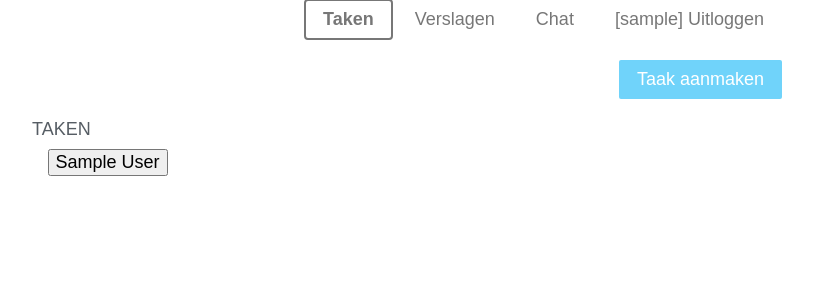
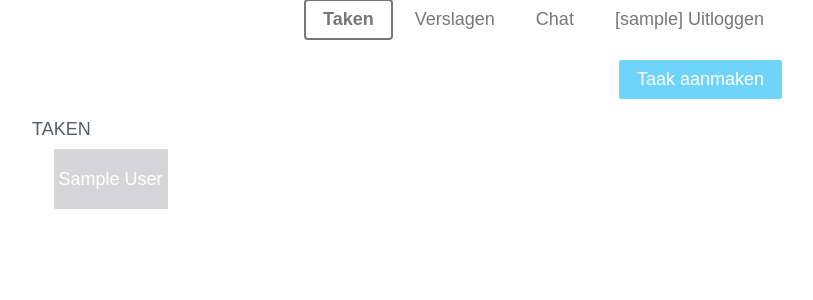
Before and after one commit to KuroiRoy/IntranetTest, a PHP site: page /tasks.php in a window 1280 px wide. Shown: the top 300 px of the page, without its empty margins (242-1055 px from the left). Run offline with PHP 8.4, Linux system fonts and the light colour scheme; the visitor is signed in with stand-in values (Sample User, id 1); tables that the repository leaves empty or names only in its code hold one stand-in row (values such as "Sample post").

Commit message:
Styling of button and task description

```diff
--- a/public_html/css/style.css
+++ b/public_html/css/style.css
@@ -88,14 +88,12 @@ form .pure-button {
 .task-title {
     text-align: center;
     padding-top: 18px;
-    /*margin-left: 10px;*/
-    /*margin-right: 10px;*/
-    /*border-bottom: solid lightgray;*/
 }
 
 .task-description {
     padding-left: 30px;
     padding-right: 30px;
+    min-height: 200px;
 }
 
 .task-checkbox {
@@ -103,7 +101,7 @@ form .pure-button {
 }
 
 .task-checkbox label {
-    /*padding-right: 10px;*/
+
 }
 
 .task-sidebar {
@@ -116,6 +114,18 @@ form .pure-button {
     padding-bottom: 10px;
 }
 
+.task-sidebar-button {
+    background-color: #d6d5d7;
+    border: none;
+    width: 100%;
+    min-height: 60px;
+    color: white;
+    padding: 5px 5px;
+    text-align: center;
+    text-decoration: none;
+    display: inline-block;
+}
+
 .create-task-button {
     color: white;
     background-color: rgba(12, 181, 247, 0.59);
--- a/public_html/tasks.php
+++ b/public_html/tasks.php
@@ -75,7 +75,7 @@ $tasks = DB::query('SELECT * FROM tasks task INNER JOIN link_user_task link ON t
 					foreach ($tasks as $task) {
 						?>
 							<li class="pure-menu-item task-sidebar-item">
-								<button type="button" onclick="openTask( <?php echo $task['id'] ?> )"> <?php echo $task['name'] ?> </button>
+								<button class="task-sidebar-button" type="button" onclick="openTask( <?php echo $task['id'] ?> )"> <?php echo $task['name'] ?> </button>
 							</li>
 						<?php
 					}
```
